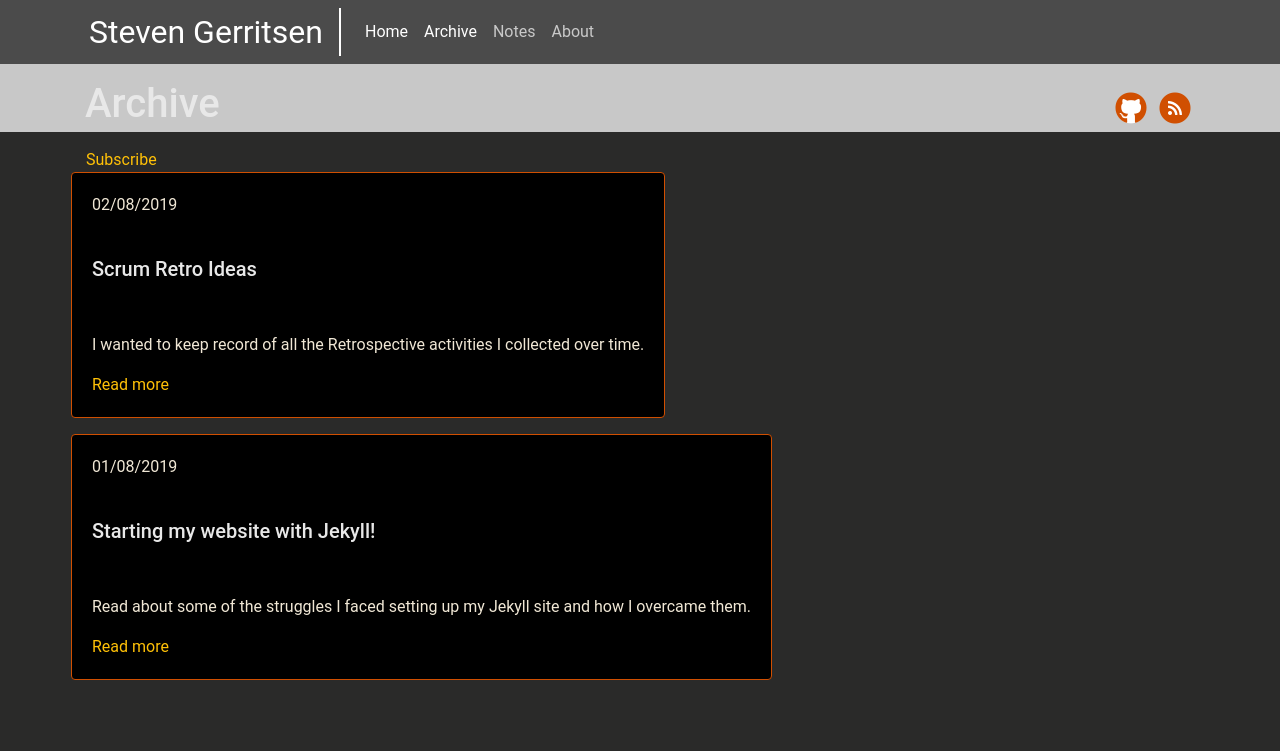
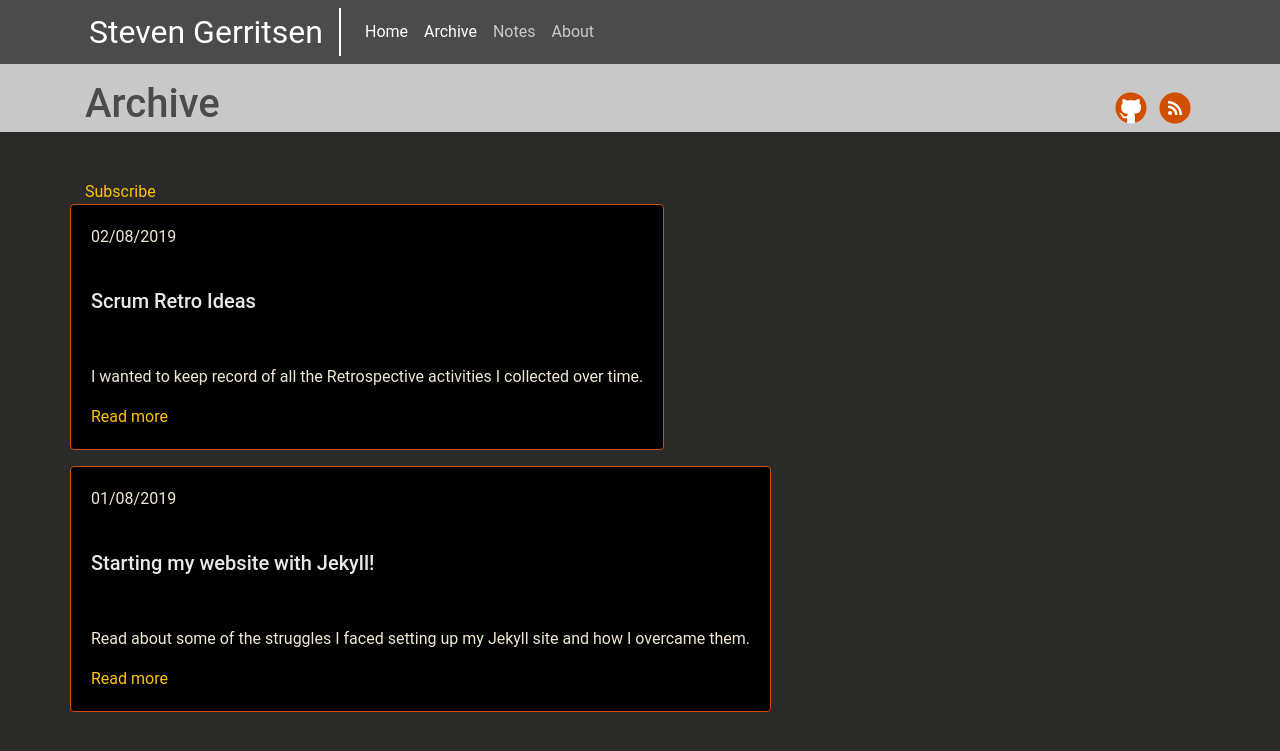
Before and after one commit to Steeff0/steeff0.github.io, a Jekyll site: the page built from pages/archive.html, in a window 1280 px wide. Shown: the top 751 px of the page. Built offline with Jekyll 4.4.1, drawn with Linux system fonts in a browser that asks for light colours; some web fonts are replaced.

Commit message:
Change title-bar

```diff
--- a/_includes/title-bar.html
+++ b/_includes/title-bar.html
@@ -1,8 +1,8 @@
-<header class="bg-light text-dark pb-1 pt-3">
+<header class="bg-light pb-1 pt-3 mb-5">
     <div class="container d-flex align-items-end">
-        <h1 class="mb-0">{{ page.title | escape }}</h1>
+        <h1 class="mb-0 text-dark">{{ page.title | escape }}</h1>
         {%- if page.date or page.author -%}
-        <p class="post-meta">
+        <p class="post-meta text-dark">
             {%- if page.date -%}
             <time datetime="{{ page.date | date_to_xmlschema }}">
                 {%- assign date_format = site.date_format | default: "%b %-d, %Y" -%}
--- a/_layouts/page.html
+++ b/_layouts/page.html
@@ -5,7 +5,7 @@ layout: bootstrap
 
   {%- include title-bar.html page=page -%}
 
-  <div class="container page-content p-3">
+  <div class="container page-content">
     {{ content }}
   </div>
 </article>
--- a/_layouts/post.html
+++ b/_layouts/post.html
@@ -5,7 +5,7 @@ layout: bootstrap
 
   {%- include title-bar.html page=page -%}
 
-  <div class="container post-content p-3">
+  <div class="container post-content">
     {{ content }}
   </div>
 </article>
```
